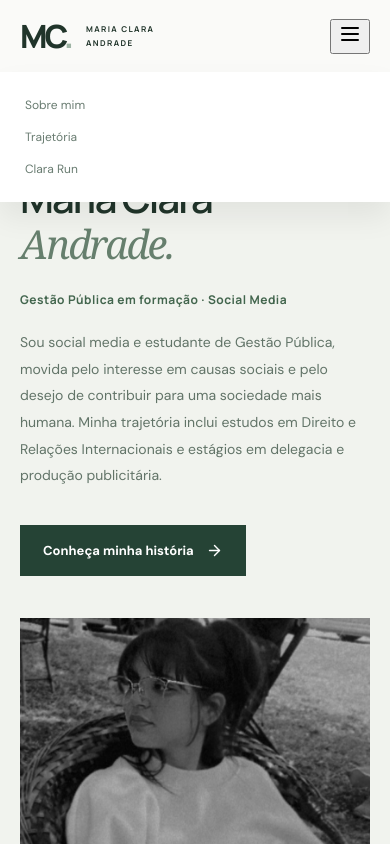
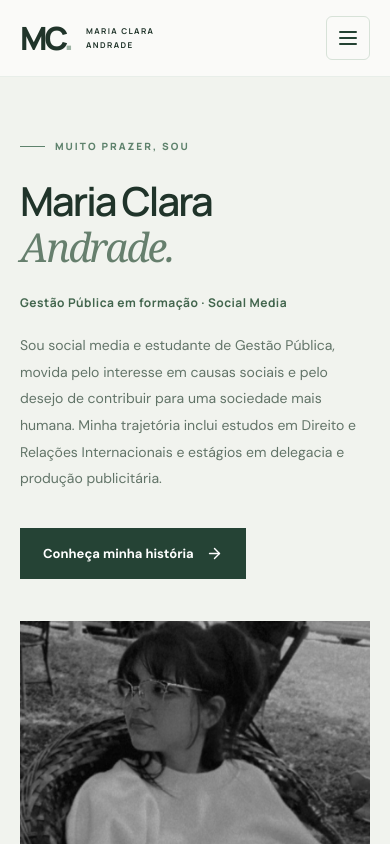
Before and after one commit to jpliratavares/maria-clara-imoveis, a React (Vite) app: page / in a window 390 px wide. Shown: the top 844 px of the page. Built offline with nearby package versions, Linux system fonts and the light colour scheme.

Commit message:
fix: override mobile nav display regression and show hamburger menu

```diff
--- a/src/styles.css
+++ b/src/styles.css
@@ -152,3 +152,16 @@
  .dino-bottom button{padding:15px 10px;font-size:12px}
  .dino-footnote{line-height:1.6}
 }
+
+
+/* Mobile navigation: hidden until explicitly toggled; prevent overlaying hero */
+.mobile-nav-toggle{display:none;background:transparent;border:1px solid #d7e2d8;color:#234232;border-radius:6px;align-items:center;justify-content:center;width:44px;height:44px;padding:0}
+@media(max-width:700px){
+ .header .header-row{height:76px}
+ .header .mobile-nav-toggle{display:flex;margin-left:auto;flex-shrink:0}
+ .header .nav{display:none;position:absolute;top:100%;left:0;right:0;background:#fafaf8;flex-direction:column;gap:0;padding:8px 20px 16px;box-shadow:0 14px 25px #14271a1a;border-top:1px solid #e7eee7}
+ .header .nav.open{display:flex}
+ .header .nav a{display:block;padding:15px 8px;min-height:48px;font-size:15px;border-bottom:1px solid #e7eee7}
+ .header .nav a:last-child{border-bottom:0}
+ .hero-personal{padding-top:52px}
+}
```
